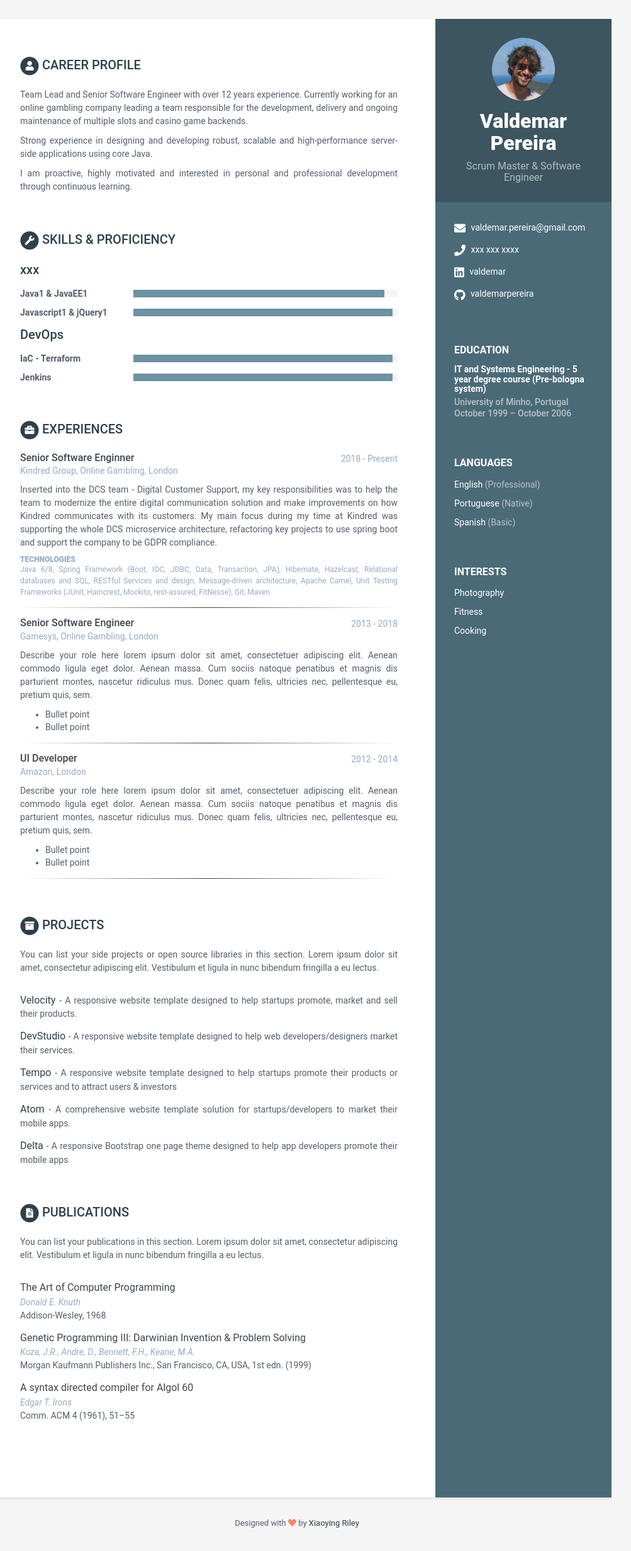
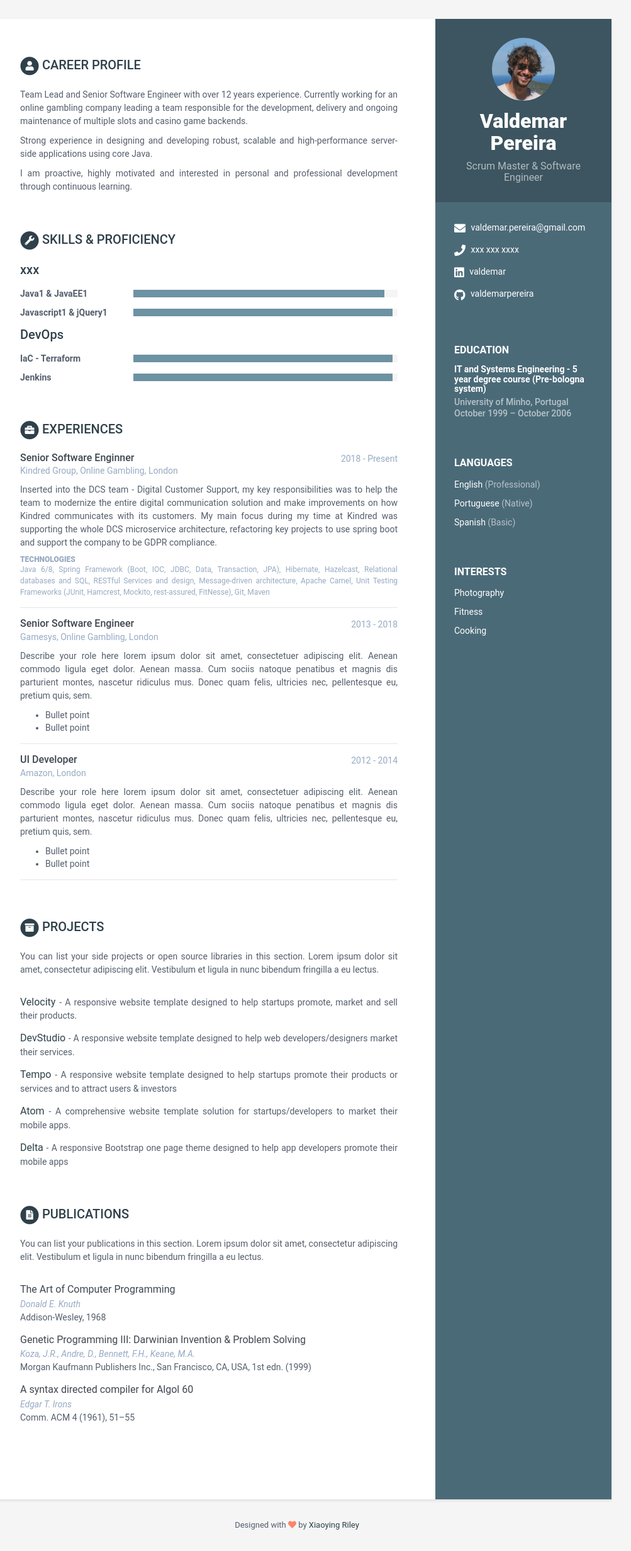
Before and after one commit to valdemarpereira/valdemarpereira.github.io, a Jekyll site: the page built from index.html, in a window 1280 px wide. Shown: the whole page at 63% size, without its empty margins (168-1171 px from the left). Built offline with Jekyll 4.4.1, drawn with Linux system fonts in a browser that asks for light colours.

Commit message:
Adding a new hr style

```diff
--- a/_sass/_base.scss
+++ b/_sass/_base.scss
@@ -215,10 +215,18 @@ p {
         height: 1px;
         background: #333 linear-gradient(to right, #ccc, #333, #ccc);
     }
-    .exp-hr {
+    .exp-hr2 {
         border: 0;
         height: 1px;
         background-image: linear-gradient(to right, rgba(0, 0, 0, 0), rgba(0, 0, 0, 0.75), rgba(0, 0, 0, 0));
+        margin-top: 0;
+        margin-bottom: 2px;
+    }
+    .exp-hr {
+        border: 0;
+        height: 0;
+        border-top: 1px solid rgba(0, 0, 0, 0.1);
+        border-bottom: 1px solid rgba(255, 255, 255, 0.3);
         margin-top: 0;
         margin-bottom: 2px;
     }
```
